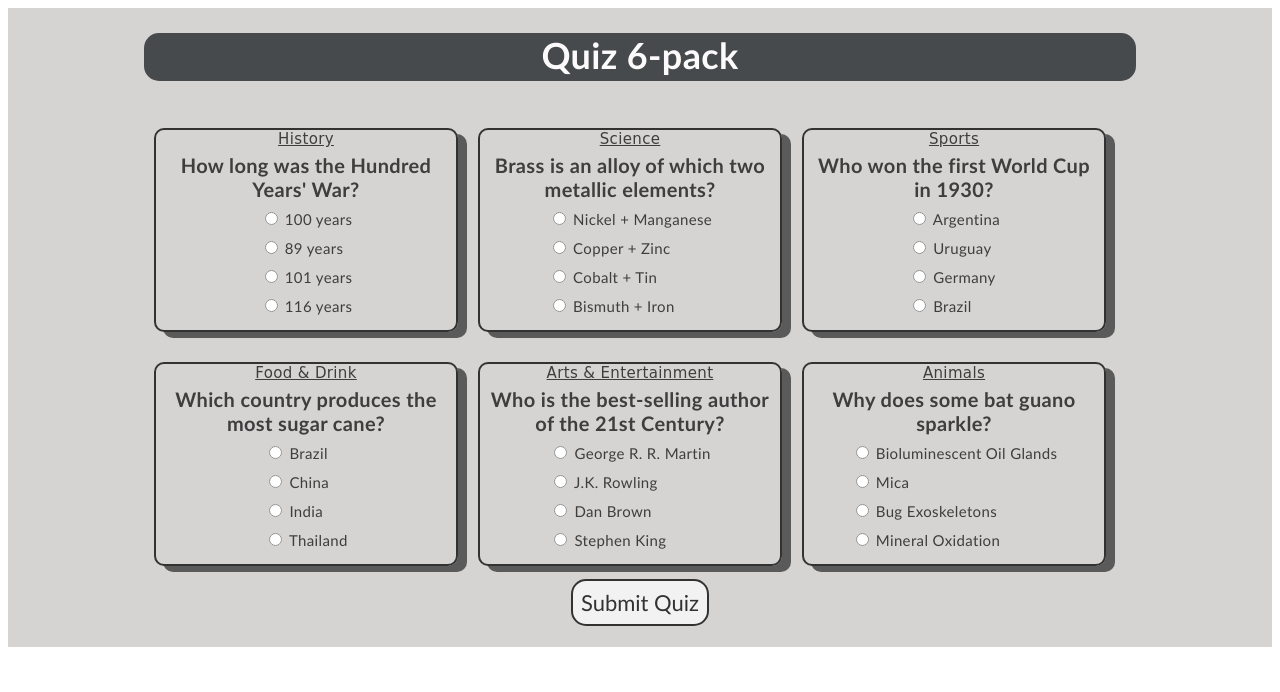
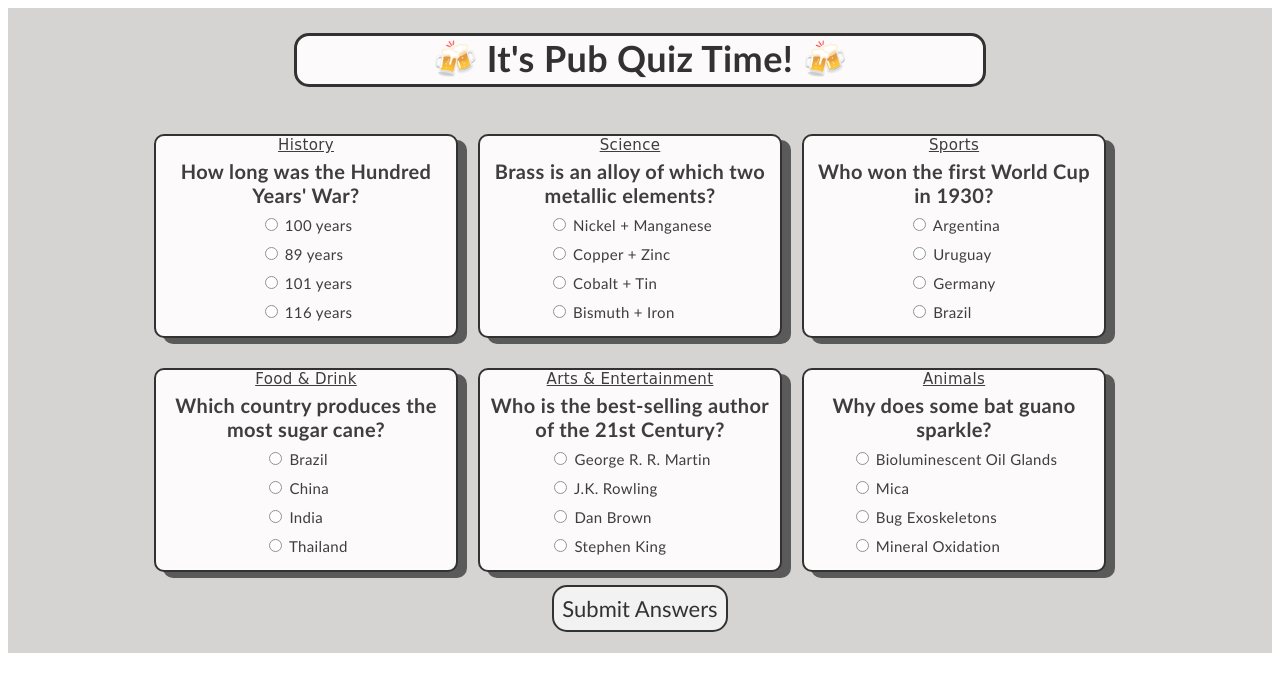
Before and after one commit to gooseisdead/quiz-maker-weekly, a plain HTML site: page index.html in a window 1280 px wide. Drawn offline with Linux system fonts and the light colour scheme.

Commit message:
pub quiz done

```diff
--- a/index.html
+++ b/index.html
@@ -7,11 +7,11 @@
     </head>
     <body>
         <main class="quiz">
-            <h1>Quiz 6-pack</h1>
+            <h1>🍻 It's Pub Quiz Time! 🍻</h1>
                 <section class="quiz-container">
                     <div id="quiz-card"></div>
                 </section>
-            <button id="submit">Submit Quiz</button>
+            <button id="submit">Submit Answers</button>
                 <div id="results"></div>
         </main>
     </body>
--- a/index.js
+++ b/index.js
@@ -8,7 +8,7 @@
 
             answerArray.push(
               `<label>
-                <input type="radio" name="question${questionNumber}" value="${letter}">
+                <input type="radio" class="radio" name="question${questionNumber}" value="${letter}">
                 ${listQuestion.answers[letter]}
               </label>`
             );
--- a/style.css
+++ b/style.css
@@ -9,11 +9,13 @@ body {
 h1 {
     display: flex;
     justify-content: center;
-    background-color: rgb(25, 30, 32);
+    color: black;
+    background-color: rgb(252, 249, 250);
     height: 48px;
     width: auto;
-    margin-left: 135px;
-    margin-right: 135px;
+    margin-left: 285px;
+    margin-right: 285px;
+    border-style: solid;
     border-radius: 15px;
 }
 
@@ -80,15 +82,13 @@ button:hover{
     font-family:'Trebuchet MS', 'Lucida Sans Unicode', 'Lucida Grande', 'Lucida Sans', Arial, sans-serif;
     font-size: 15px;
     color:rgb(15, 14, 15);
+    background-color: rgb(252, 249, 250);
     display: inline-block;
     position: relative;
     margin-right: 20px;
     margin-bottom: 10px;
     margin-top: 20px;
     border: 2px black solid;
-    vertical-align: top;
-    overflow-y: scroll;
-    background-size: 2000px;
     height: 200px;
     width: 300px;
     box-shadow: 9px 6px rgb(48, 49, 48);
```
